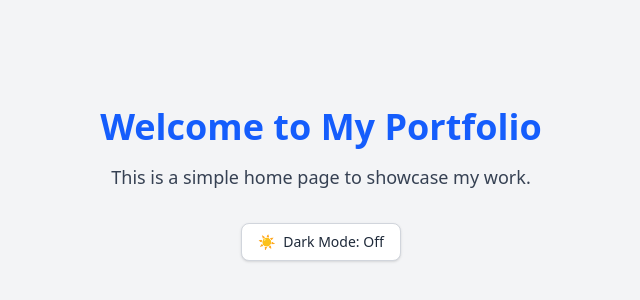
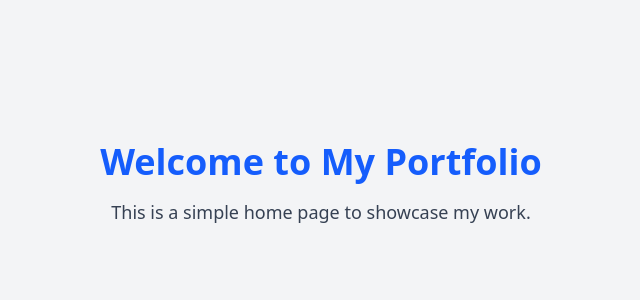
Before and after one commit to Vasant19/myportfolio, a SvelteKit app: page / in a window 1280 px wide. Shown: the part 216-516 px from the top of the page, without its empty margins (319-959 px from the left). Built offline with nearby package versions, Linux system fonts and the light colour scheme.

Commit message:
refactor: remove dark mode functionality from main page

```diff
--- a/src/routes/+page.svelte
+++ b/src/routes/+page.svelte
@@ -1,67 +1,9 @@
 <script lang="ts">
-  // Import Svelte's `onMount` lifecycle
-  import { onMount } from 'svelte';
+</script>
 
-  // Store the current theme mode
-  let darkMode = false;
+<main class="flex flex-col items-center justify-center h-screen bg-gray-100">
+  <h1 class="text-4xl font-bold text-center text-blue-600">Welcome to My Portfolio</h1>
+  <p class="mt-4 text-lg text-center text-gray-700">This is a simple home page to showcase my work.</p>
 
-  // When the component mounts, check for saved preference in localStorage
-  onMount(() => {
-    // Get stored preference
-    const stored = localStorage.getItem('theme');
 
-    // Apply if found, else use system preference
-    if (stored === 'dark' || (!stored && window.matchMedia('(prefers-color-scheme: dark)').matches)) {
-      darkMode = true;
-      document.documentElement.classList.add('dark'); // Add Tailwind's 'dark' class
-    } else {
-      darkMode = false;
-      document.documentElement.classList.remove('dark');
-    }
-  });
-
-  // Function to toggle dark mode
-  function toggleDarkMode() {
-    darkMode = !darkMode; // flip the mode
-
-    if (darkMode) {
-      document.documentElement.classList.add('dark');
-      localStorage.setItem('theme', 'dark');
-    } else {
-      document.documentElement.classList.remove('dark');
-      localStorage.setItem('theme', 'light');
-    }
-  }
-  </script>
-
-  <main class="flex flex-col items-center justify-center h-screen transition-colors duration-300 bg-gray-100 dark:bg-gray-900">
-    <!-- Heading -->
-    <h1 class="text-4xl font-bold text-center text-blue-600 dark:text-blue-300">
-      Welcome to My Portfolio
-    </h1>
-
-    <!-- Subheading -->
-    <p class="mt-4 text-lg text-center text-gray-700 dark:text-gray-300">
-      This is a simple home page to showcase my work.
-    </p>
-
-    <!-- Dark mode toggle button -->
-    <button
-      class="mt-8 flex items-center space-x-2 px-4 py-2 border rounded-lg text-sm font-medium
-             bg-white dark:bg-gray-800 border-gray-300 dark:border-gray-700
-             text-gray-800 dark:text-gray-100 shadow hover:shadow-md transition"
-      on:click={toggleDarkMode}
-    >
-      <!-- Icon (Sun for light, Moon for dark) -->
-      {#if darkMode}
-        <!-- Moon emoji for dark mode -->
-        <span>🌙</span>
-      {:else}
-        <!-- Sun emoji for light mode -->
-        <span>☀️</span>
-      {/if}
-
-      <!-- Label text -->
-      <span>Dark Mode: {darkMode ? 'On' : 'Off'}</span>
-    </button>
-  </main>
+</main>
```
